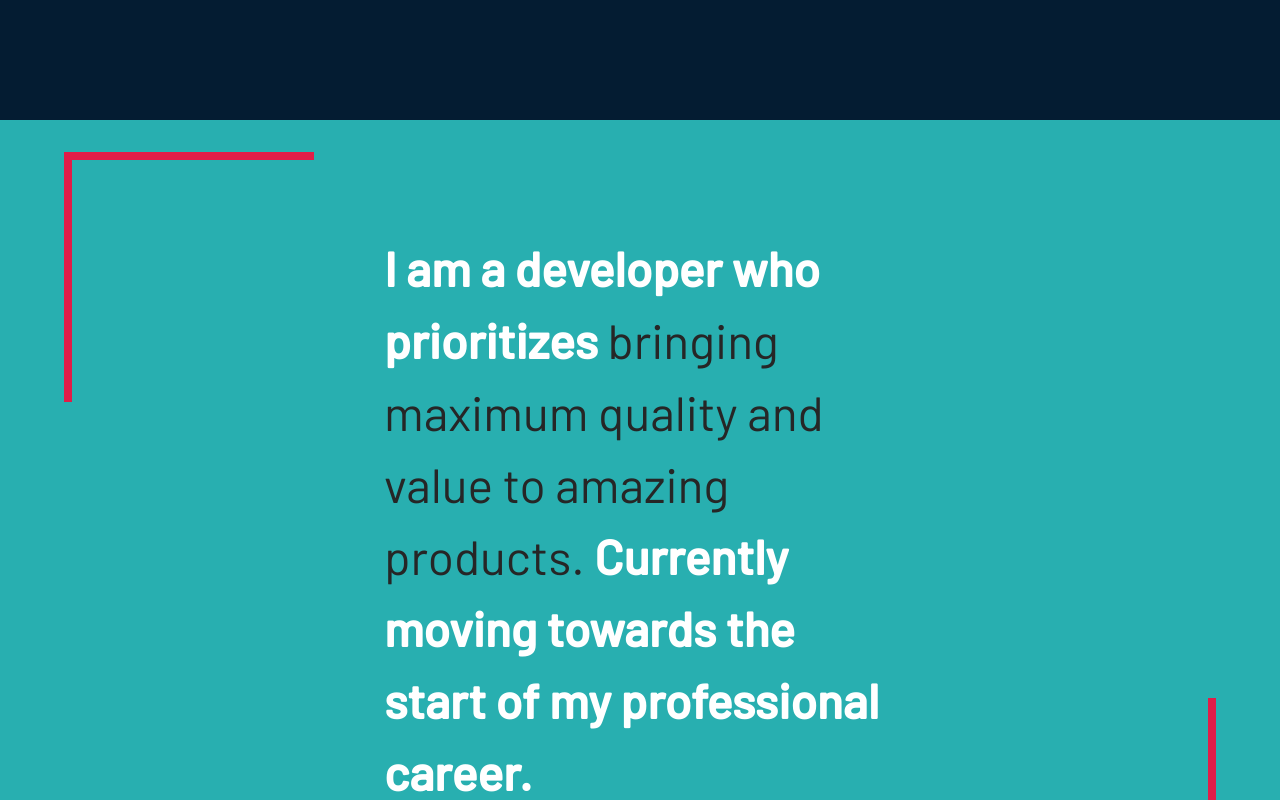
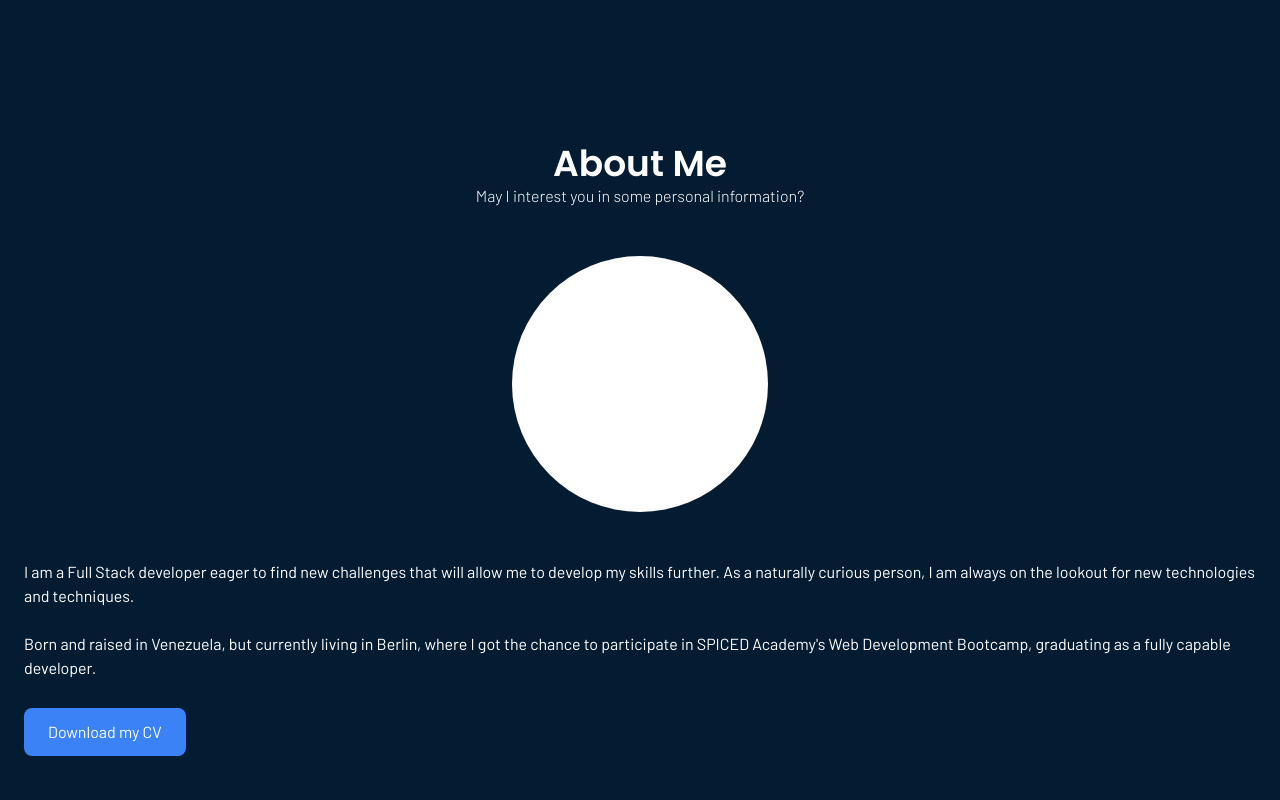
Before and after one commit to Josemanki/portfolio, a Next.js app: page / in a window 1280 px wide. Shown: the part 680-1480 px from the top of the page. Built offline with nearby package versions, Linux system fonts and the light colour scheme.

Commit message:
About section reworked

```diff
--- a/components/AboutMe.js
+++ b/components/AboutMe.js
@@ -5,40 +5,48 @@ const AboutMe = () => {
   return (
     <section
       id="about-me"
-      className="section-home min-h-screen bg-neutral-800 text-white lg:h-screen"
+      className="section-home p-6 pb-12"
     >
-      <div className="py-12 px-6 h-full flex flex-col items-center justify-around">
-        <h2 className="text-white font-semibold font-poppins text-5xl text-center ">
-          About Me<span className="text-rose-600 font-black">.</span>
+      <div className="mb-12">
+        <h2 className="font-poppins text-4xl font-semibold text-center">
+          About Me
         </h2>
-        <div className="md:flex md:items-center md:gap-10 lg:gap-20 lg:px-10 2xl:px-32 xl:gap-40 xl:text-xl">
-          <Headshot />
-          <div className="my-12 text-justify xl:pr-20">
-            <p className="mt-6">
-              Hey there! - My name is Jose and I am a Fullstack Web Developer
-              recently graduated from SPICED Academy, originally from Venezuela
-              and based in Berlin.
-            </p>
-            <p className="mt-6">
-              Coding has, ever since I can recall, been something I was eager to
-              follow, so last year I took the first steps in the right direction
-              and started my self-directed studies on the matter, specializing
-              mostly in Frontend Development.
-            </p>
-            <p className="mt-6">
-              Flash forward, I decided taking it a step further and joining
-              SPICED. During my time there I learned even more technologies and
-              polished my existing ones, and found myself in love with the idea
-              of being a Fullstack developer.
-            </p>
-            <p className="mt-6">
-              At this point, I am a competent Fullstack Web Developer with
-              excellent communication skills and an avid problem solver due to
-              my previous work experience.
-            </p>
-          </div>
+        <p className="text-center  font-light">
+          May I interest you in some
+          personal information?
+        </p>
+      </div>
+      <div className="flex flex-col items-center justify-center">
+        <div className="w-64 h-64 bg-white rounded-full mb-12"></div>
+        <div>
+          <p>
+            I am a Full Stack developer
+            eager to find new challenges
+            that will allow me to
+            develop my skills further.
+            As a naturally curious
+            person, I am always on the
+            lookout for new technologies
+            and techniques.
+          </p>
+          <br />
+          <p>
+            Born and raised in
+            Venezuela, but currently
+            living in Berlin, where I
+            got the chance to
+            participate in SPICED
+            Academy's Web Development
+            Bootcamp, graduating as a
+            fully capable developer.
+          </p>
         </div>
-        <div className="lg:h-[100px]"></div>
+        <a
+          className="block self-start rounded-lg text-center bg-blue-500 px-6 py-3 mt-7"
+          href="#about"
+        >
+          Download my CV
+        </a>
       </div>
     </section>
   );
--- a/components/Hero.js
+++ b/components/Hero.js
@@ -1,21 +1,10 @@
 import React from 'react';
-import Vivus from 'vivus';
-import Image from 'next/image';
-
-let animatedLogo;
-
-// if (typeof window !== 'undefined') {
-//   animatedLogo = new Vivus('logo', {
-//     duration: 150,
-//     file: '/logo.svg',
-//   });
-// }
 
 const Hero = () => {
   return (
     <section
       id="hero"
-      className="container section-home min-h-screen bg-custom-navy flex justify-center align-center flex-col p-8 pt-0"
+      className="container section-home min-h-screen bg-custom-navy flex justify-center align-center flex-col p-6 pt-0"
     >
       <div className="flex justify-center mb-12">
         <div className="w-64 h-64 bg-white rounded-full"></div>
@@ -27,10 +16,10 @@ const Hero = () => {
           </span>{' '}
           I'm Jose
         </h1>
-        <h2 className="mt-3 text-xl font-bold">
+        <h2 className="mt-2 text-xl font-bold">
           Full Stack Developer
         </h2>
-        <p className="text-md mt-3">
+        <p className="text-md mt-2">
           Fully committed with bringing
           maximum quality to awesome
           products. I enjoy making
@@ -38,7 +27,7 @@ const Hero = () => {
           experiences.
         </p>
         <a
-          className="block rounded-lg text-center w-40 bg-blue-500 px-6 py-3 mt-3"
+          className="block rounded-lg text-center w-40 bg-blue-500 px-6 py-3 mt-4"
           href="#about"
         >
           More About Me
--- a/pages/index.js
+++ b/pages/index.js
@@ -111,9 +111,9 @@ export default function Home() {
       />
       <Navbar />
       <Hero />
+      <AboutMe />
       <MessageSection />
       <RecentWork />
-      <AboutMe />
       <TalkTech />
       <Contact />
       <Footer />
```
